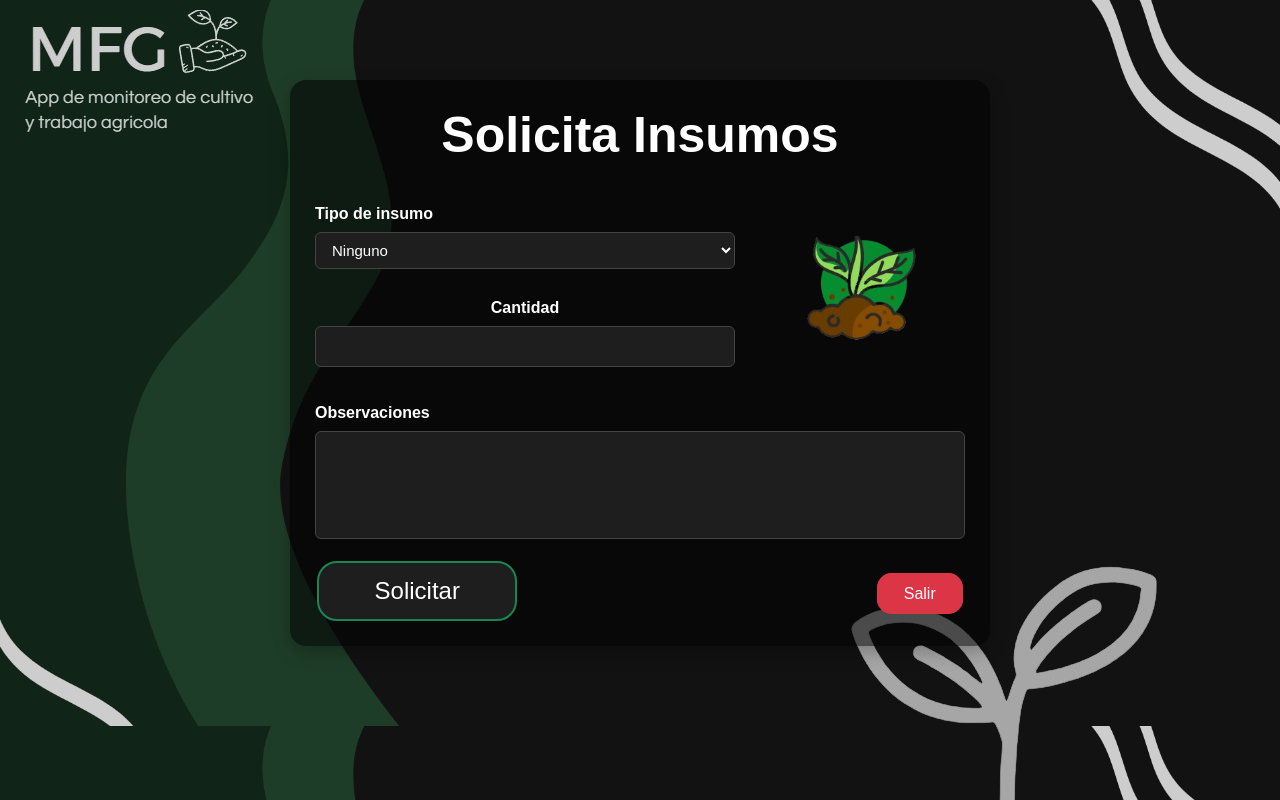
After one commit to CarlosGM2403/Finca-V3, a Flask app: page /solicitud_insumos in a window 1280 px wide. The commit adds this page. Run offline with Flask 3, Linux system fonts and the light colour scheme; the visitor is signed in with stand-in values (Sample User, id 1); data that the repository does not hold is empty; some libraries are stand-ins or nearby versions.

Commit message:
Actu Solicitud Insumo

```diff
--- a/src/app.py
+++ b/src/app.py
@@ -1,4 +1,5 @@
 # ---------------------- LIBRERÍAS FLASK ----------------------
+from sqlite3 import Cursor
 from flask import Flask, render_template, request, redirect, url_for, flash, session
 from flask_mysqldb import MySQL
 from flask_login import LoginManager, login_user, logout_user, login_required
@@ -8,6 +9,7 @@ from flask_mail import Mail, Message
 from werkzeug.utils import secure_filename
 from werkzeug.security import check_password_hash, generate_password_hash
 import os
+from datetime import datetime
 
 # ---------------------- CONFIGURACIÓN ----------------------
 from config import config
@@ -383,6 +385,40 @@ def ver_fotos():
 
     return render_template("ver_fotos.html", fotos=fotos, usuario=usuario)
 
+# ---------------------- SOLICITUD INSUMOS ----------------------
+@app.route('/solicitud_insumos', methods=['GET', 'POST'])
+@login_required
+def solicitud_insumos():
+    cur = db.connection.cursor()
+
+    # Obtener tipos únicos de insumos sin filtrar por id
+    cur.execute("SELECT DISTINCT tipo_insumo FROM solicitudes_insumos")
+    tipos = [row[0] for row in cur.fetchall()]
+
+    if request.method == 'POST':
+        tipo_insumo = request.form.get('tipo_insumo')  # Cambiado a .get() para evitar errores
+        cantidad = request.form.get('cantidad')
+        observaciones = request.form.get('observaciones', '')
+
+        if not tipo_insumo or not cantidad:
+            flash("Por favor, complete los campos obligatorios", "error")
+            return redirect(url_for('solicitud_insumos'))
+
+        fecha = datetime.now()
+
+        # Insertar nueva solicitud
+        cur.execute("""
+            INSERT INTO solicitudes_insumos (fecha, tipo_insumo, cantidad, observaciones)
+            VALUES (%s, %s, %s, %s)
+        """, (fecha, tipo_insumo, cantidad, observaciones))
+        db.connection.commit()
+        cur.close()
+
+        flash("Solicitud de insumo registrada con éxito", "success")
+        return redirect(url_for('solicitud_insumos'))
+
+    cur.close()
+    return render_template('auth/solicitud_insumo.html', tipos=tipos)
 
 # ---------------------- MAIN ----------------------
 if __name__ == '__main__':
--- /dev/null
+++ b/src/static/css/solicitud_insumo.css
@@ -0,0 +1,227 @@
+body {
+  font-family: 'Poppins', sans-serif;
+  background-image: url(../img/fondo_forms.png);
+  margin: 0;
+  padding: 0;
+  repeat: no-repeat;
+  background-size: cover;
+}
+
+/* logo MFG */
+.logo {
+    position: absolute;
+    top: 10px;
+    left: 10px;
+    width: 50px ;
+    height: auto;
+}
+
+/* Contenedor principal */
+.insumos-container {
+  max-width: 700px;
+  margin: 80px auto;
+  padding: 25px;
+  background: rgba(0, 0, 0, 0.55);
+  border-radius: 16px;
+  color: white;
+  box-shadow: 0 6px 18px rgba(0,0,0,0.25);
+}
+
+/* Título */
+.insumos-container h1 {
+  text-align: center;
+  font-size: 50px;
+  margin-bottom: 25px;
+  color: #fff;
+  font-weight: bold;
+}
+
+/* Etiquetas */
+label {
+  display: block;
+  margin: 12px 0 6px;
+  font-weight: 600;
+}
+
+/* Inputs generales */
+select, textarea, input[type="file"] {
+  width: 100%;
+  padding: 10px;
+  border-radius: 10px;
+  border: 1px solid #ccc;
+  margin-bottom: 15px;
+  font-size: 15px;
+  outline: none;
+}
+
+textarea {
+  resize: none;
+}
+
+/* --- Distribución de los selects con la imagen --- */
+.form-row {
+  display: flex;
+  align-items: center;
+  gap: 20px;
+}
+
+.form-row .form-inputs {
+  flex: 2;
+}
+
+.form-row  {
+  flex: 1;
+  display: flex;
+  justify-content: center;
+  align-items: center;
+}
+
+.form-image{
+  flex: 1;
+  display: flex;
+  justify-content: center;
+  align-items: center;
+}
+
+
+.form-row .form-image img {
+  max-width: 120px;
+  height: auto;
+}
+
+/* File input estilo caja */
+.file-input {
+  display: flex;
+  align-items: center;
+  justify-content: space-between;
+  border: 1px solid #ccc;
+  padding: 8px;
+  border-radius: 10px;
+  background-color: #111;
+  margin-bottom: 15px;
+}
+
+.file-input i {
+  font-size: 20px;
+  cursor: pointer;
+}
+
+.delete-icon {
+  color: red;
+  margin-left: 10px;
+}
+
+/* Botón flotante arriba a la derecha */
+.btn-top-right {
+  position: fixed;
+  top: 20px;
+  right: 20px;
+  z-index: 1000;
+}
+
+.btn-home {
+  font-size: 20px;
+  background: #2d6a4f;
+  color: #fff;
+  text-decoration: none;
+  padding: 10px 14px;
+  border-radius: 50%;
+  display: flex;
+  justify-content: center;
+  align-items: center;
+  transition: 0.3s;
+  box-shadow: 0 2px 6px rgba(0,0,0,0.3);
+}
+
+.btn-home:hover {
+  background: #1b4332;
+}
+
+/* Botones abajo */
+.form-buttons {
+  display: flex;
+  justify-content: flex-end;
+  gap: 15px;
+  margin-top: 10px;
+}
+
+.btn-solicitar {
+  background-color: #1e1e1e;
+  color: white;
+  padding: 10px 25px;
+  border-radius: 20px;
+  border: 2px solid #198754;
+  cursor: pointer;
+  font-size: 24px;
+  transition: 0.3s;
+  width: 200px;
+  text-align: center;
+}
+
+.btn-solicitar:hover {
+  background: #14532d;
+  border-color: #14532d;
+}
+
+
+.btn-salir {
+  background: #dc3545;
+  color: white;
+  padding: 10px 25px;
+  border-radius: 15px;
+  border: 2px solid #dc3545;
+  text-decoration: none;
+  font-size: 16px;
+  transition: 0.3s;
+  align-items: right;
+  display: flex-end;
+  margin-left: 355px;
+}
+
+.btn-salir:hover {
+  background: #a71d2a;
+  border-color: #a71d2a;
+}
+
+/* Inputs generales con fondo oscuro */
+input[type="text"],
+input[type="password"],
+input[type="email"],
+input[type="number"],
+textarea,
+select {
+    background-color: #1e1e1e;
+    color: #ffffff;
+    border: 1px solid #444;
+    border-radius: 6px;
+    padding: 8px 12px;
+    outline: none;
+    transition: all 0.3s ease;
+}
+
+
+.planta {
+  position: fixed;
+  bottom: -4rem;
+  right: 15rem;
+  max-width: 200px !important;
+  height: auto !important;
+  z-index: -1;
+  display: block;
+  pointer-events: none;
+}
+
+/* Textbox */
+.text-box{
+  background-color: #1e1e1e;
+  color: #ffffff;
+  border: 1px solid #444;
+  border-radius: 6px;
+  padding: 8px 12px;
+  outline: none;
+  transition: all 0.3s ease;
+  display: block;
+  margin-top: 10px;
+  margin-bottom: 10px;
+  align-items: left;
+}
--- /dev/null
+++ b/src/templates/auth/solicitud_insumo.html
@@ -0,0 +1,65 @@
+{% extends 'base.html' %}
+
+{% block title %}Solicitud Insumo{% endblock %}
+
+{% block CustomCSS %}
+<link rel="stylesheet" href="{{ url_for('static', filename='css/solicitud_insumo.css') }}">
+{% endblock %}
+
+{% block body %}
+<div class="logo">
+    <img src="{{ url_for('static', filename='img/logo_icon.png') }}" alt="Logo">
+</div>
+
+<div class="insumos-container">
+  <h1>Solicita Insumos</h1>
+
+  <form method="POST" enctype="multipart/form-data">
+
+    <!-- Fila de selects + imagen -->
+    <div class="form-row">
+      <div class="form-inputs">
+
+        <!-- Insumos -->
+        <label for="insumos" align="left">Tipo de insumo</label>
+        <select name="tipo_insumo" id="tipo_insumo" required>
+          <option value="Ninguno">Ninguno</option>
+          <option value="Insecticidas">Insecticidas</option>
+          <option value="Fertilizantes">Fertilizantes</option>
+          <option value="Abonos">Abonos</option>
+        </select>
+          <label for="cantidad">Cantidad</label>
+          <textarea name="cantidad" id="cantidad" rows="1" required></textarea>
+
+      </div>
+
+      <!-- Imagen a la derecha -->
+      <div class="form-image">
+        <img src="{{ url_for('static', filename='img/matierra.png') }}" alt="Actividad">
+      </div>
+    </div>
+
+    <!-- Observaciones -->
+    <label for="observaciones" align="left">Observaciones</label>
+    <textarea name="observaciones" id="observaciones" rows="4" required></textarea>
+
+      <!-- Bloque de botones a la derecha -->
+      <div class="acciones-derecha">
+        <button type="submit" class="btn-solicitar">Solicitar</button>
+        <a href="{{ url_for('home') }}" class="btn-salir">Salir</a>
+      </div>
+    </div>
+
+    <!-- Input oculto -->
+    <input type="file" id="evidencia" name="evidencia"
+           accept="image/*" capture="environment" style="display: none;">
+
+    <!-- Vista previa de la imagen -->
+    <div id="preview" class="preview"></div>
+
+  </form>
+</div>
+    <div class="planta">
+        <img src="{{ url_for('static', filename='img/plantaa.png') }}" alt="planta">
+    </div>
+{% endblock %}
--- a/src/templates/home.html
+++ b/src/templates/home.html
@@ -79,7 +79,7 @@
 <div class="menu" id="menu">
   <a href="{{ url_for('registrar_actividad') }}">Registrar Actividad</a>
   <a href="#">Problemas de cultivo</a>
-  <a href="#">Solicitudes de Insumos</a>
+  <a href="{{url_for('solicitud_insumos') }}">Solicitudes de Insumos</a>
   <a href="#">Registro de Siembra</a>
 </div>
 
```
Also changed, not shown: src/templates/auth/registrar_usuarios.html (+5 -4 lines), src/static/img/matierra.png (added).
